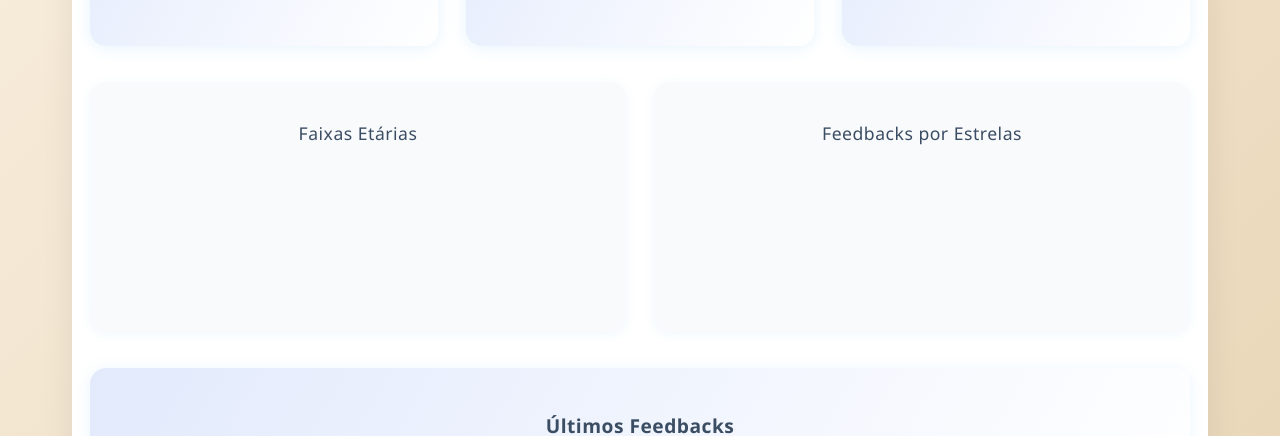
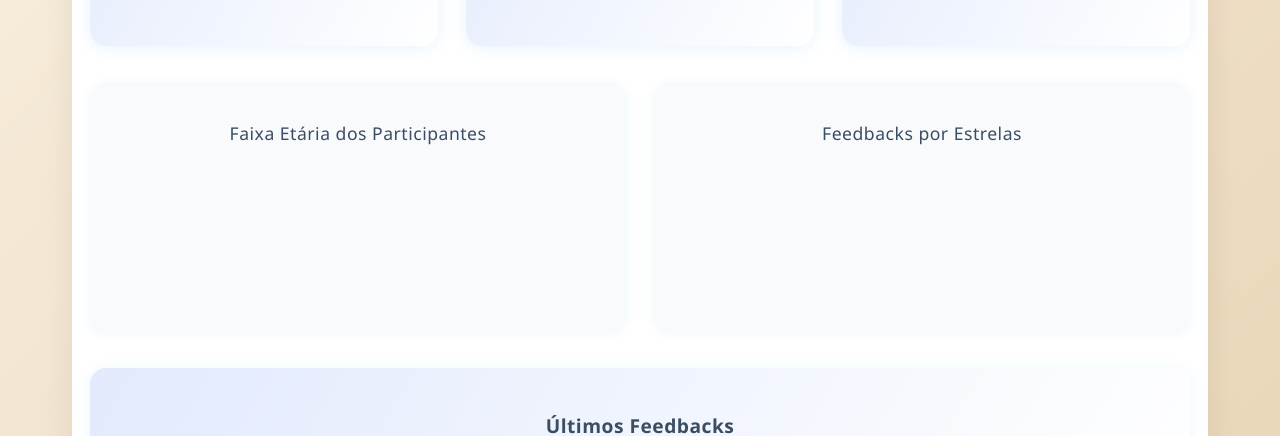
Before and after one commit to ericaviana12/casaaberta-mongodb, a website: page frontend/dashboard.html in a window 1280 px wide. Shown: the part 371-807 px from the top of the page. Drawn offline with nearby package versions, Linux system fonts and the light colour scheme; no server answers.

Commit message:
Ajuste de frase

```diff
--- a/frontend/dashboard.html
+++ b/frontend/dashboard.html
@@ -32,7 +32,7 @@
         <!-- Gráficos -->
         <div class="charts">
             <div class="chart-container">
-                <h3>Faixas Etárias</h3>
+                <h3>Faixa Etária dos Participantes</h3>
                 <canvas id="chartIdades"></canvas>
             </div>
             <div class="chart-container">
--- a/frontend/js/dashboard.js
+++ b/frontend/js/dashboard.js
@@ -11,7 +11,7 @@ async function carregarDashboard() {
         document.getElementById('totalFeedbacks').textContent = dados.totalFeedbacks || 0
         document.getElementById('mediaEstrelas').textContent = (dados.mediaEstrelas || 0) + " ★"
 
-        // Faixas etárias
+        // Faixa etária dos participantes
         const ctxIdades = document.getElementById('chartIdades').getContext('2d')
         const faixasLabels = Object.keys(dados.faixasEtarias)
         const faixasData = Object.values(dados.faixasEtarias)
```
